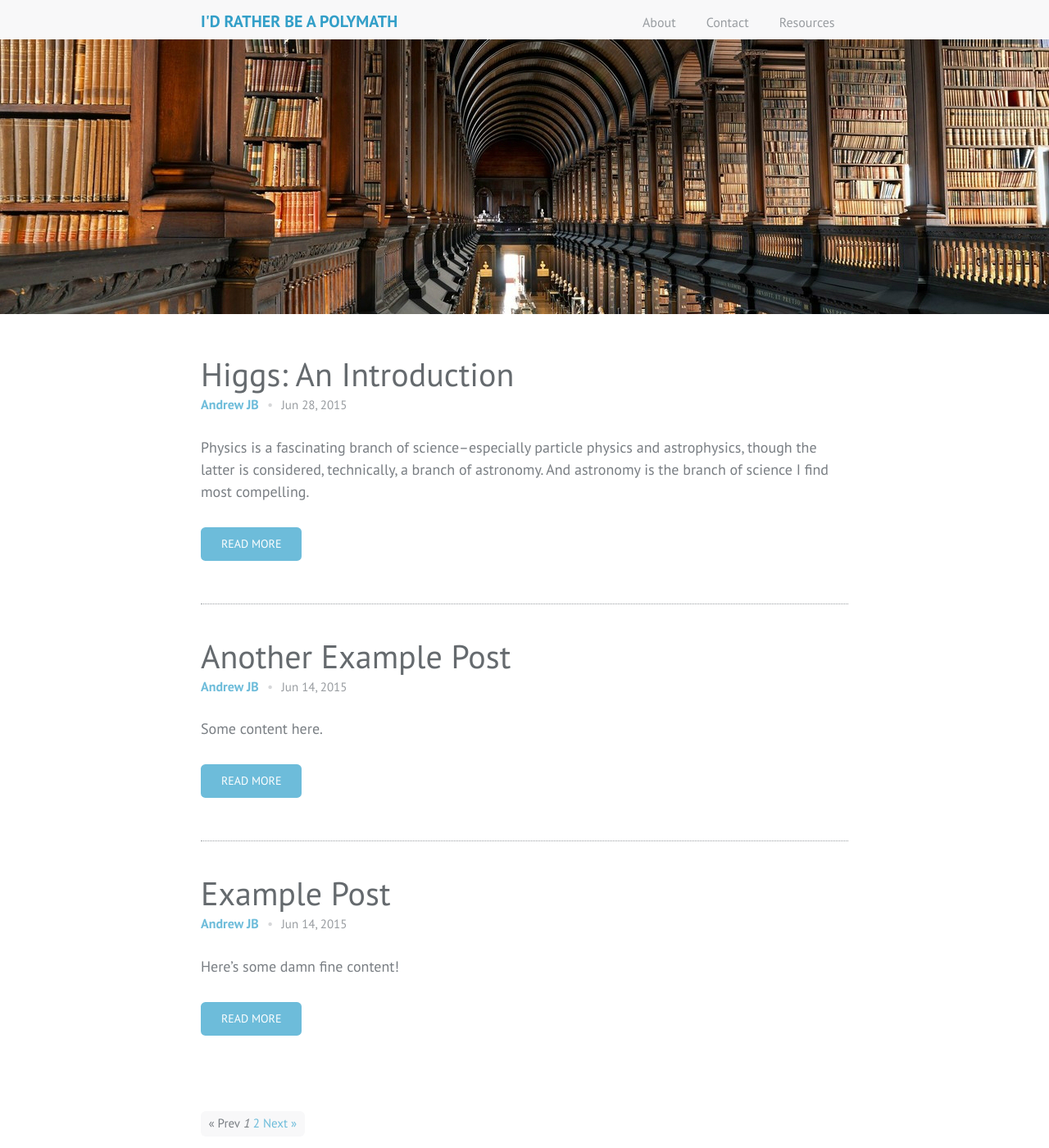
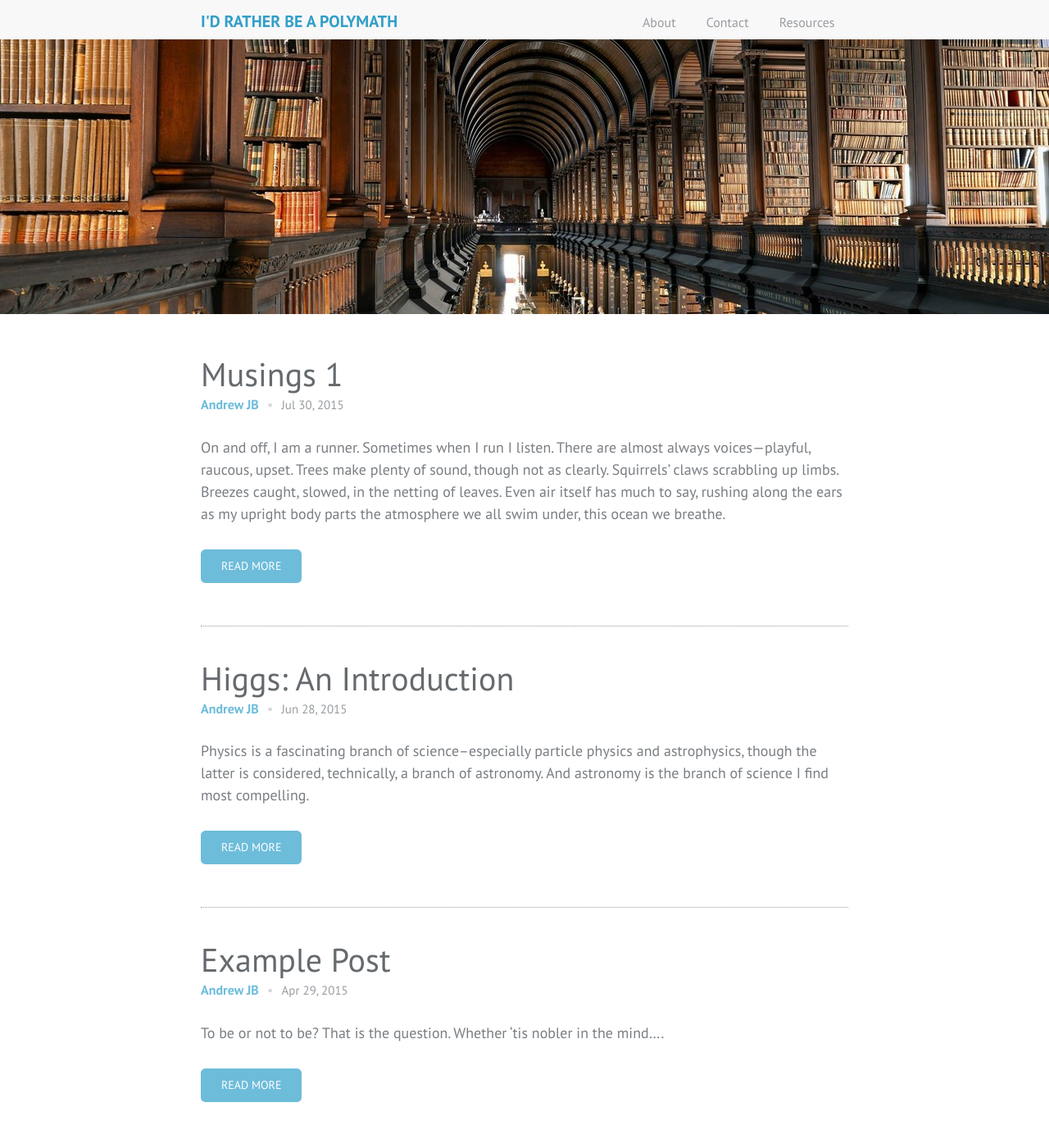
Before and after one commit to pixel-glyph/blog, a Jekyll site: the page built from index.html, in a window 1280 px wide and 1400 px high. Shown: the whole window at 82% size. Built offline with Jekyll 4.4.1, drawn with Linux system fonts in a browser that asks for light colours; the list of posts is cut into pages by our own code.

Commit message:
removed placeholder posts, added new post

```diff
--- a/_posts/2015-04-29-welcome-to-jekyll.markdown
+++ b/_posts/2015-04-29-welcome-to-jekyll.markdown
@@ -1,8 +1,10 @@
 ---
-title: "Yet Another Example Post"
+title: "Example Post"
 date: 2015-04-29 09:45:36
 permalink: camp-sass
 image: camp-sass.jpg
 ---
 
 To be or not to be? That is the question. Whether 'tis nobler in the mind....
+
+[waste time here](http://www.reddit.com)
--- a/_posts/2015-06-14-converge.md
+++ /dev/null
@@ -1,7 +0,0 @@
----
-title: Example Post
----
-
-Here's some damn fine content!
-
-[waste time here](http://www.reddit.com)
--- a/_posts/2015-06-14-sass-conf.md
+++ /dev/null
@@ -1,8 +0,0 @@
----
-title: "Another Example Post"
-image: sass-conf.jpg
----
-
-Some content here.
-
-Some more content.
--- /dev/null
+++ b/_posts/2015-07-30-musings1.md
@@ -0,0 +1,9 @@
+---
+title: "Musings 1"
+---
+
+On and off, I am a runner. Sometimes when I run I listen. There are almost always voices—playful, raucous, upset. Trees make plenty of sound, though not as clearly. Squirrels’ claws scrabbling up limbs. Breezes caught, slowed, in the netting of leaves. Even air itself has much to say, rushing along the ears as my upright body parts the atmosphere we all swim under, this ocean we breathe.
+
+As I run I try to remain conscious of my humble movement, the springy contraction of sinew outputting force, burning energy, enabling motion, motion relative to the earth, which is relative to the sun—it goes on from there. As focus on my movement sharpens, I try to affect nothing, to alter nothing, to stir no fallen twig, leaf, stone—to brush against no low branch nor bush, to cross roads with no car in sight, to let my footfalls be soundless, to scare no bird nor critter.  To be invisible.
+
+Sometimes when I run, when taking in the light of some vista, hearing the sounds of the air astir, the yearning to be part of it all, all at once, is acute. But perhaps this is already the case. The gathered memories of a mind form an I. Outside of memories, we are everything else, all at once. Yet this is ok. Troubles are transient. Memories, too. And all is well.
```
Also changed, not shown: _posts/2015-06-28-Higgs.md (+2 -2 lines).
